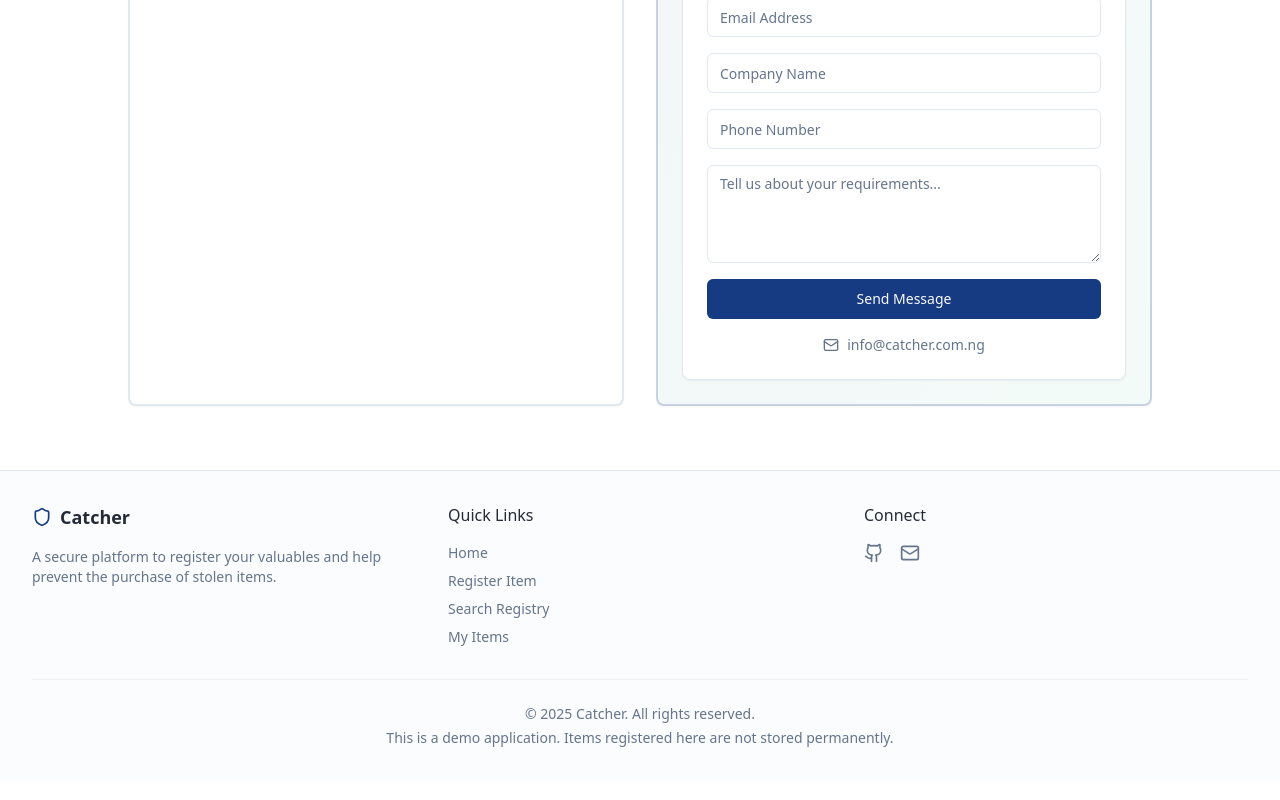
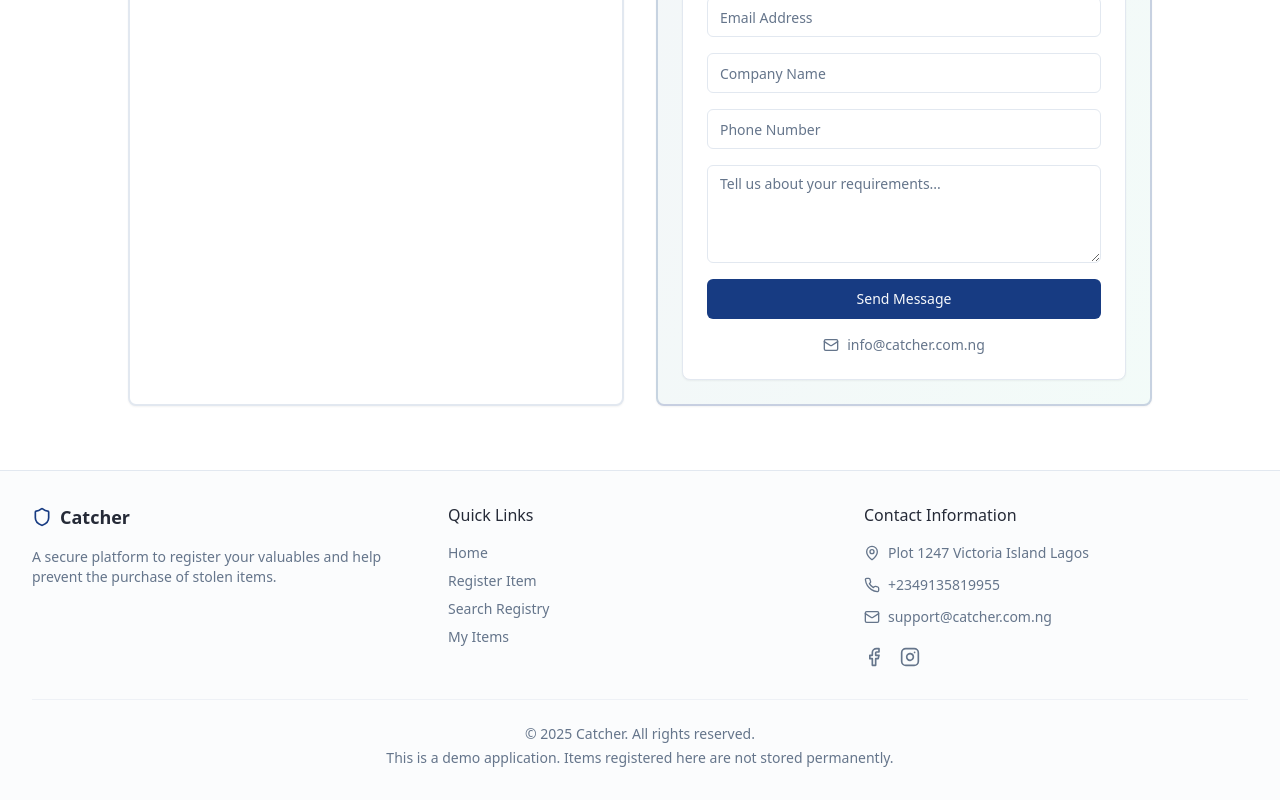
Before and after one commit to TemidayoVictor/catcher-app, a React (Vite) app: page / in a window 1280 px wide. Shown: the part 2682-3482 px from the top of the page. Built offline with nearby package versions, Linux system fonts and the light colour scheme.

Commit message:
Update footer contact information
Include contact details and social media links in the footer, replacing existing icons.

```diff
--- a/src/components/footer.tsx
+++ b/src/components/footer.tsx
@@ -1,6 +1,6 @@
 import React from 'react';
 import { Link } from 'react-router-dom';
-import { Github, Shield, Mail } from 'lucide-react';
+import { Facebook, Instagram, Shield, MapPin, Phone, Mail } from 'lucide-react';
 
 export function Footer() {
   return (
@@ -44,22 +44,40 @@ export function Footer() {
           </div>
 
           <div>
-            <h4 className="font-medium text-base mb-4">Connect</h4>
-            <div className="flex space-x-4">
+            <h4 className="font-medium text-base mb-4">Contact Information</h4>
+            <div className="space-y-3 text-sm text-muted-foreground">
+              <div className="flex items-start">
+                <MapPin className="h-4 w-4 mr-2 mt-0.5 flex-shrink-0" />
+                <span>Plot 1247 Victoria Island Lagos</span>
+              </div>
+              <div className="flex items-center">
+                <Phone className="h-4 w-4 mr-2 flex-shrink-0" />
+                <span>+2349135819955</span>
+              </div>
+              <div className="flex items-center">
+                <Mail className="h-4 w-4 mr-2 flex-shrink-0" />
+                <span>support@catcher.com.ng</span>
+              </div>
+              <div className="flex space-x-4 pt-2">
                 <a
-                href="#"
+                  href="https://www.facebook.com/share/1EpJ53t6oU/"
                   className="text-muted-foreground hover:text-primary transition-colors"
-                aria-label="GitHub"
+                  aria-label="Facebook"
+                  target="_blank"
+                  rel="noopener noreferrer"
                 >
-                <Github className="h-5 w-5" />
+                  <Facebook className="h-5 w-5" />
                 </a>
                 <a
-                href="#"
+                  href="https://www.instagram.com/catchertechglobal?igsh=OG9mYnBsYmZ4d3Zu"
                   className="text-muted-foreground hover:text-primary transition-colors"
-                aria-label="Email"
+                  aria-label="Instagram"
+                  target="_blank"
+                  rel="noopener noreferrer"
                 >
-                <Mail className="h-5 w-5" />
+                  <Instagram className="h-5 w-5" />
                 </a>
+              </div>
             </div>
           </div>
         </div>
```
Lines whose indentation alone changed are shown as unchanged.
